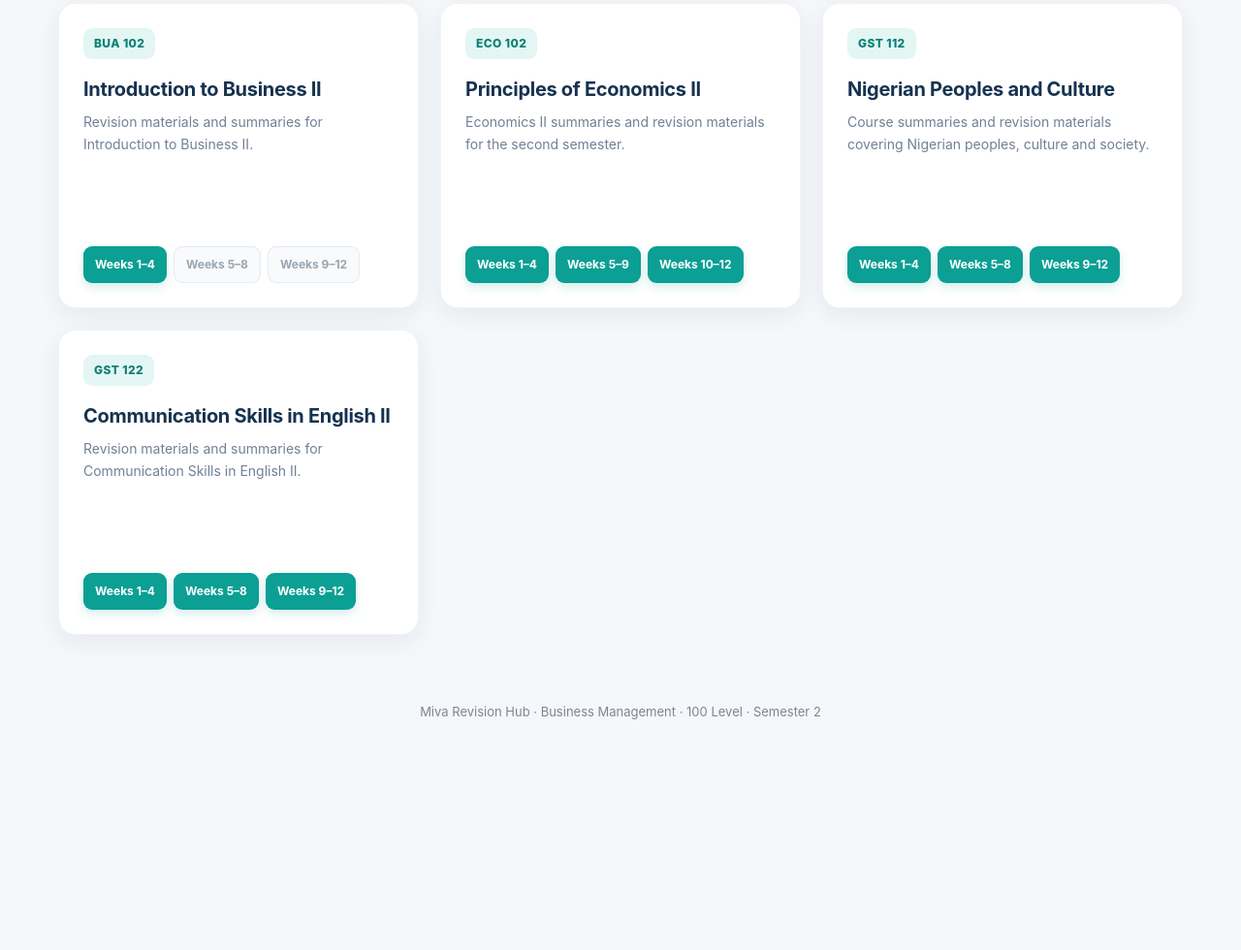
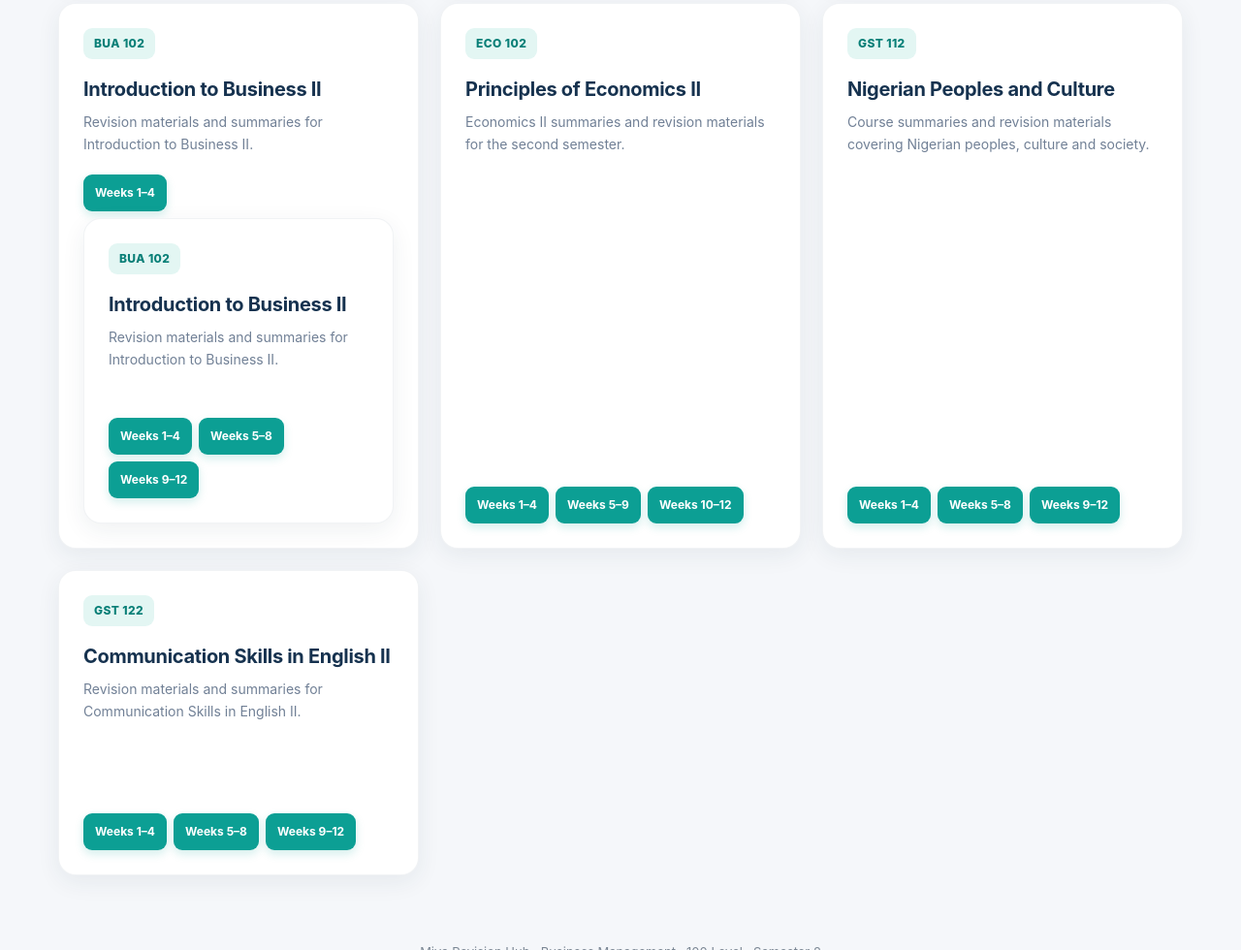
Before and after one commit to ozorejesse/Business-Management-Semester-2-100-Level-Revison-Hub, a website: page index.html in a window 1280 px wide. Shown: the part 956-1936 px from the top of the page at 97% size. Before the commit the page ends 1735 px from the top, so only its background shows below. Drawn offline with Linux system fonts and the light colour scheme.

Commit message:
Update index.html

```diff
--- a/index.html
+++ b/index.html
@@ -853,13 +853,41 @@
                         Weeks 1–4
                     </a>
 
-                    <span class="coming-soon">
-                        Weeks 5–8
-                    </span>
+                   <!-- BUA 102 -->
 
-                    <span class="coming-soon">
-                        Weeks 9–12
-                    </span>
+<div class="card">
+
+    <div class="card-top">
+        <span class="code">
+            BUA 102
+        </span>
+    </div>
+
+    <h2>
+        Introduction to Business II
+    </h2>
+
+    <p>
+        Revision materials and summaries for Introduction to Business II.
+    </p>
+
+    <div class="buttons">
+
+        <a href="BUA%20102%20Week%201%20-%20Week%204.html">
+            Weeks 1–4
+        </a>
+
+        <a href="BUA%20102%20Week%205%20-%20Week%208.html">
+            Weeks 5–8
+        </a>
+
+        <a href="BUA%20102%20Week%209%20-%20Week%2012.html">
+            Weeks 9–12
+        </a>
+
+    </div>
+
+</div>
 
                 </div>
 
```
